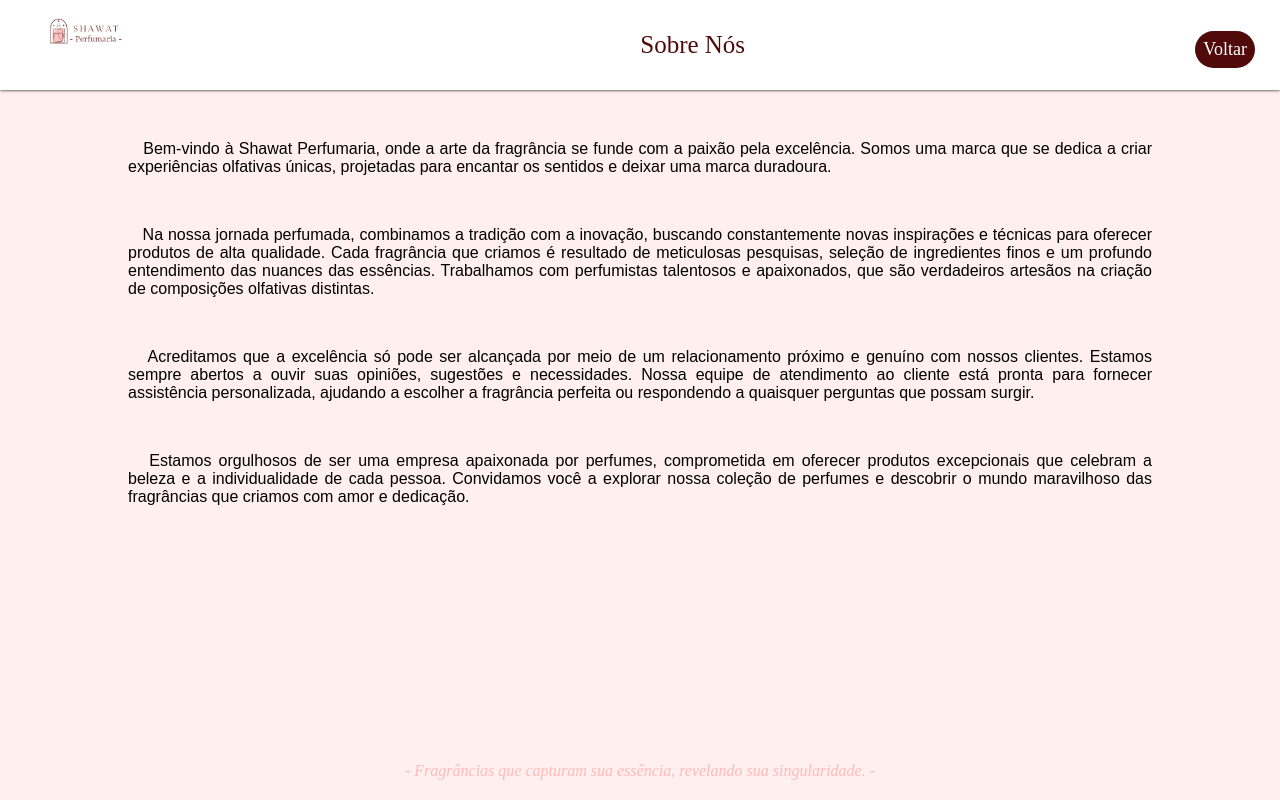
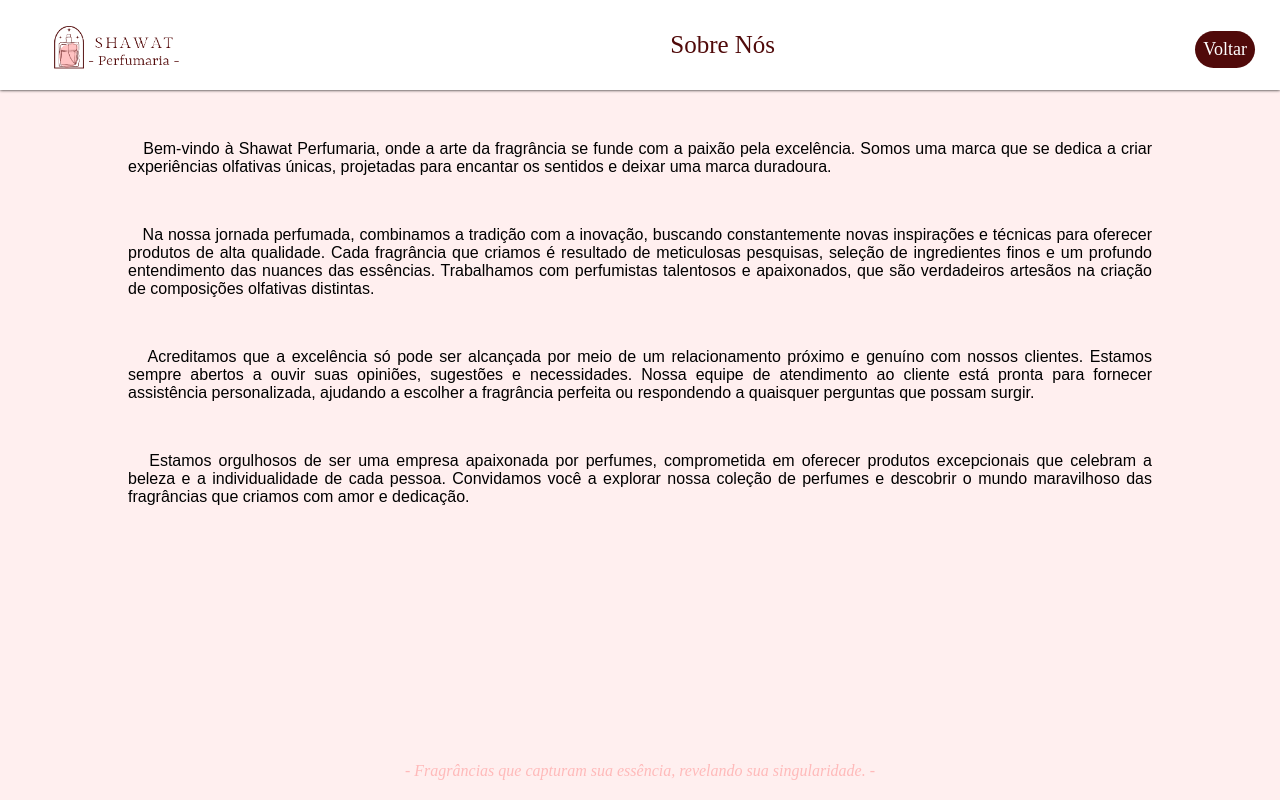
Before and after one commit to ShawatPerfumaria/shawat, a plain HTML site: page sobre.html in a window 1280 px wide. Shown: the top 800 px of the page. Drawn offline with Linux system fonts and the light colour scheme.

Commit message:
sobre.css

```diff
--- a/sobre.css
+++ b/sobre.css
@@ -36,9 +36,9 @@ header li a{
 }
 /* Logo */
 header li img{
-    width: 80px;
+    width: 140px;
     float: left;
-    margin-top: -15px;
+    margin-top: -10px;
     margin-left: -10px;
 }
 h4{
```
